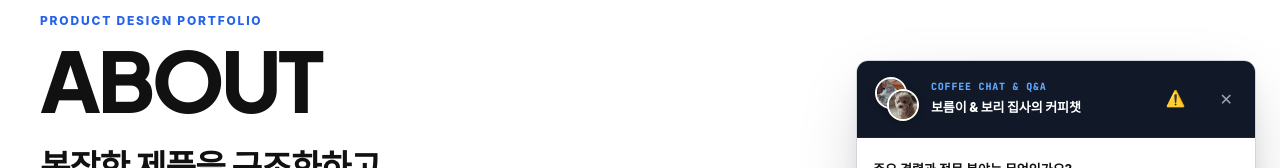
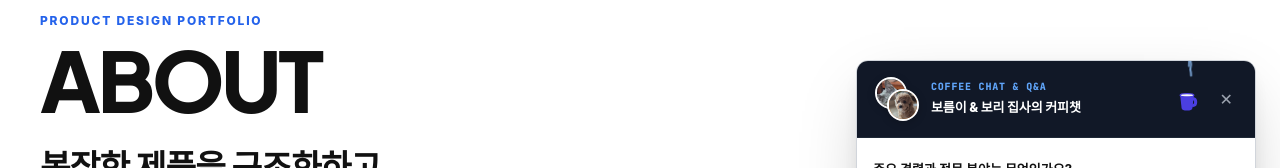
Before and after one commit to mobius38/sylee-portfolio, a React (Vite) app: page / in a window 1280 px wide. Both pictures are taken after a click on the button "Coffee Chat · Q&A". Shown: the part 149-317 px from the top of the page. Built offline with nearby package versions, Linux system fonts and the light colour scheme; no server answers; the HTML template or start-up script is replaced by a standard one.

Commit message:
design: 챗봇 Lottie 라이브러리/경고/뭉개짐을 영구 해결하고, 인디고 브랜드 테마의 CSS+SVG 모더나이즈드 김이 모락모락 피어오르는 커피 머그잔으로 교체

```diff
--- a/src/components/common/RecruiterChatbot.tsx
+++ b/src/components/common/RecruiterChatbot.tsx
@@ -99,14 +99,7 @@ export function RecruiterChatbot({ isOpen, onClose }: { isOpen: boolean; onClose
         </div>
 
         <div style={{ display: "flex", alignItems: "center", gap: "12px" }}>
-          <lottie-player
-            src="https://s3-us-west-2.amazonaws.com/s.cdpn.io/35984/coffee.json"
-            background="transparent"
-            speed="1"
-            style={{ width: "38px", height: "38px" }}
-            loop
-            autoplay
-          />
+          <SteamingCoffeeCup size={34} />
           <button
             onClick={onClose}
             style={{
@@ -241,3 +234,130 @@ export function RecruiterChatbot({ isOpen, onClose }: { isOpen: boolean; onClose
     </div>
   );
 }
+
+// 김이 모락모락 피어오르는 모던 CSS+SVG 커피잔 컴포넌트
+function SteamingCoffeeCup({ size = 30 }: { size?: number }) {
+  return (
+    <div
+      style={{
+        width: `${size}px`,
+        height: `${size}px`,
+        position: "relative",
+        display: "flex",
+        alignItems: "center",
+        justifyContent: "center",
+        marginTop: "-4px",
+      }}
+    >
+      {/* 1. 모락모락 김(Steam) 세 가닥 애니메이션 */}
+      <svg
+        width={size}
+        height={size}
+        viewBox="0 0 100 100"
+        style={{
+          position: "absolute",
+          top: "-10px",
+          left: 0,
+          overflow: "visible",
+        }}
+      >
+        {/* Steam 1 */}
+        <path
+          d="M38 30 Q43 15 38 0 Q43 -15 38 -30"
+          fill="none"
+          stroke="#93C5FD"
+          strokeWidth="6"
+          strokeLinecap="round"
+          className="animate-steam-1"
+        />
+        {/* Steam 2 */}
+        <path
+          d="M50 30 Q55 15 50 0 Q55 -15 50 -30"
+          fill="none"
+          stroke="#93C5FD"
+          strokeWidth="6"
+          strokeLinecap="round"
+          className="animate-steam-2"
+        />
+        {/* Steam 3 */}
+        <path
+          d="M62 30 Q67 15 62 0 Q67 -15 62 -30"
+          fill="none"
+          stroke="#93C5FD"
+          strokeWidth="6"
+          strokeLinecap="round"
+          className="animate-steam-3"
+        />
+      </svg>
+
+      {/* 2. 커피 머그잔 본체 SVG */}
+      <svg
+        width={size}
+        height={size}
+        viewBox="0 0 100 100"
+        style={{
+          position: "relative",
+          zIndex: 2,
+          overflow: "visible",
+        }}
+      >
+        {/* 머그잔 손잡이 */}
+        <path
+          d="M68 55 C78 55 78 75 68 75"
+          fill="none"
+          stroke="#4B3FE1"
+          strokeWidth="9"
+          strokeLinecap="round"
+        />
+        {/* 머그잔 몸통 */}
+        <path
+          d="M30 45 L34 82 C35 88 40 90 50 90 C60 90 65 88 66 82 L70 45 Z"
+          fill="#4B3FE1"
+        />
+        {/* 컵 테두리/입구 */}
+        <ellipse cx="50" cy="45" rx="20" ry="5" fill="#FAF9F7" stroke="#4B3FE1" strokeWidth="4" />
+      </svg>
+
+      {/* 3. 김이 올라오는 CSS 키프레임 (동적 흐름) */}
+      <style>{`
+        @keyframes steamFlow {
+          0% {
+            stroke-dashoffset: 0;
+            opacity: 0;
+            transform: translateY(2px) scaleX(0.9);
+          }
+          20% {
+            opacity: 0.85;
+          }
+          60% {
+            stroke-dashoffset: -40;
+            opacity: 0.55;
+            transform: translateY(-8px) scaleX(1.1);
+          }
+          90% {
+            opacity: 0;
+          }
+          100% {
+            stroke-dashoffset: -80;
+            opacity: 0;
+            transform: translateY(-18px) scaleX(0.85);
+          }
+        }
+        .animate-steam-1 {
+          stroke-dasharray: 100;
+          animation: steamFlow 3.2s infinite linear;
+        }
+        .animate-steam-2 {
+          stroke-dasharray: 100;
+          animation: steamFlow 3.2s infinite linear;
+          animation-delay: 1.1s;
+        }
+        .animate-steam-3 {
+          stroke-dasharray: 100;
+          animation: steamFlow 3.2s infinite linear;
+          animation-delay: 2.2s;
+        }
+      `}</style>
+    </div>
+  );
+}
```
